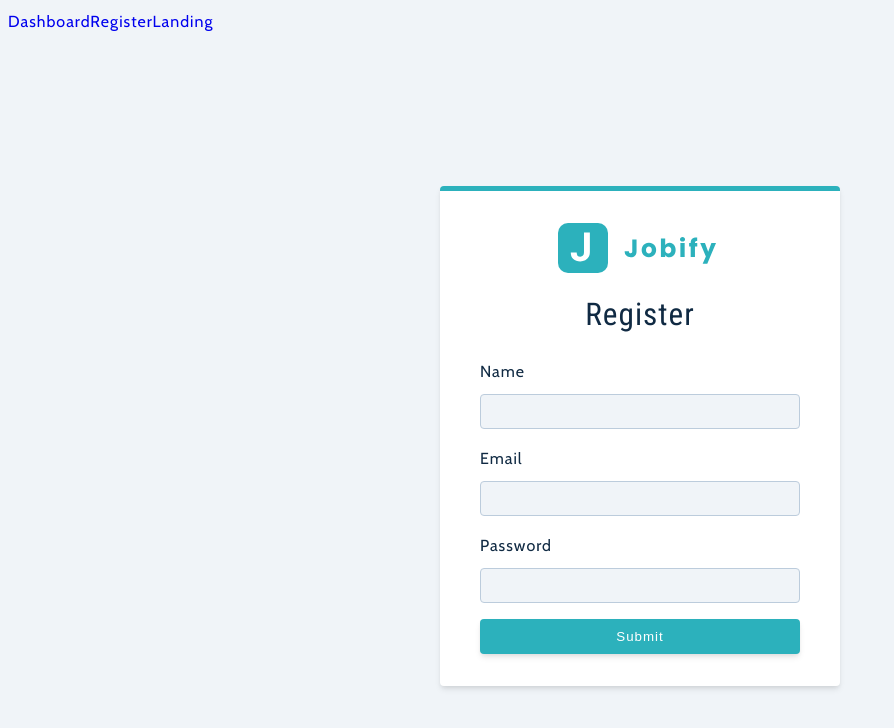
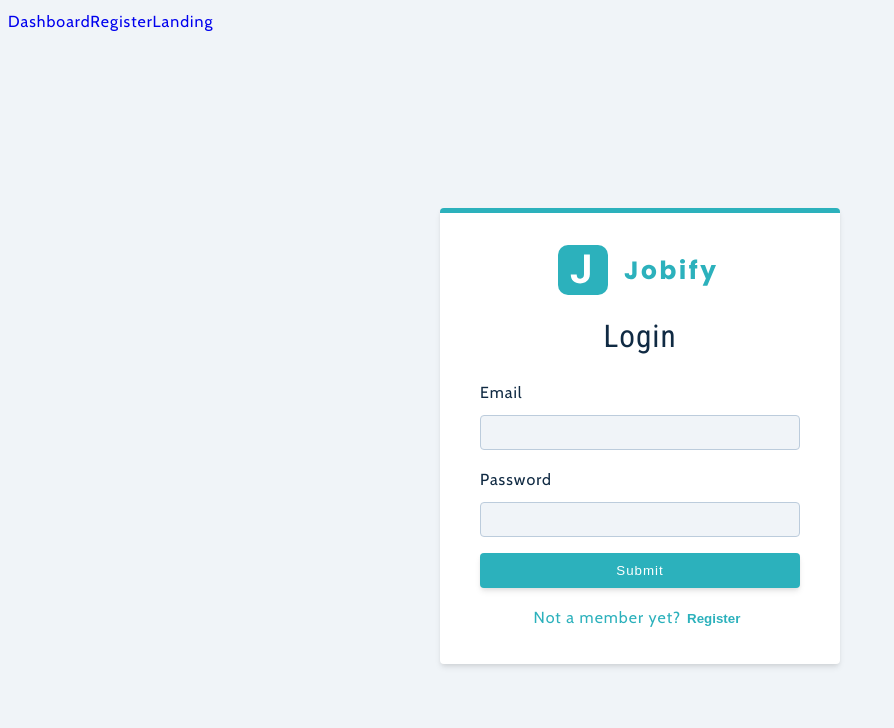
Before and after one commit to wilfred05777/jobify-mern-ts-02-19-2023, a React (Vite) app in the folder client/: page /register in a window 1280 px wide. Shown: the top 728 px of the page, without its empty margins (0-894 px from the left). Built offline with nearby package versions, Linux system fonts and the light colour scheme.

Commit message:
29. Toggle Member temporary fix

```diff
--- a/client/src/pages/Register/Register.tsx
+++ b/client/src/pages/Register/Register.tsx
@@ -1,4 +1,6 @@
 import React, { useEffect, useState } from 'react'
+
+import './register.css'
 import Wrapper from '../../styles/styled-component/RegisterPage/RegisterPage'
 import { Logo, FormRow, Alert } from '../../components'
 
@@ -15,6 +17,13 @@
 const Register = () => {
   const navigate = useNavigate()
   const [values, setValues] = useState(intialState)
+
+  // global state and useNavigate
+
+  const toggleMember = () => {
+    setValues({ ...values, isMember: !values.isMember })
+  }
+
   // const { user,displayAlert } = useAppContext()
 
   const onSubmit = (e: any) => {
@@ -47,15 +56,19 @@
 
       <form className='form' onSubmit={onSubmit}>
         <Logo />
-        <h3>Register</h3>
+        {/* <h3>Register</h3> */}
+        <h3>{values.isMember ? 'Login' : 'Register'}</h3>
         {values.showAlert && <Alert />}
         {/* name input */}
+        {!values.isMember && (
           <FormRow
             type='text'
             name='name'
             value={values.name}
             handleChange={handleChange}
           />
+        )}
+
         {/* email input */}
         <FormRow
           type='email'
@@ -70,7 +83,15 @@
           value={values.password}
           handleChange={handleChange}
         />
+
         <button className='btn btn-block'>submit</button>
+
+        <p className='member-text'>
+          {values.isMember ? 'Not a member yet?' : 'Already a member?'}
+          <button type='button' onClick={toggleMember} className='member-btn'>
+            {values.isMember ? 'Register' : 'Login'}
+          </button>
+        </p>
       </form>
     </Wrapper>
   )
--- /dev/null
+++ b/client/src/pages/Register/register.css
@@ -0,0 +1,13 @@
+.member-btn{
+  background-color: Transparent;
+  background-repeat:no-repeat;
+  border: none;
+  cursor:pointer;
+  overflow: hidden;
+  color: #2CB1BC;
+  font-weight: 700;
+}
+
+p.member-text{
+  color: #3d3c3c
+}
```
Lines whose indentation alone changed are shown as unchanged.
